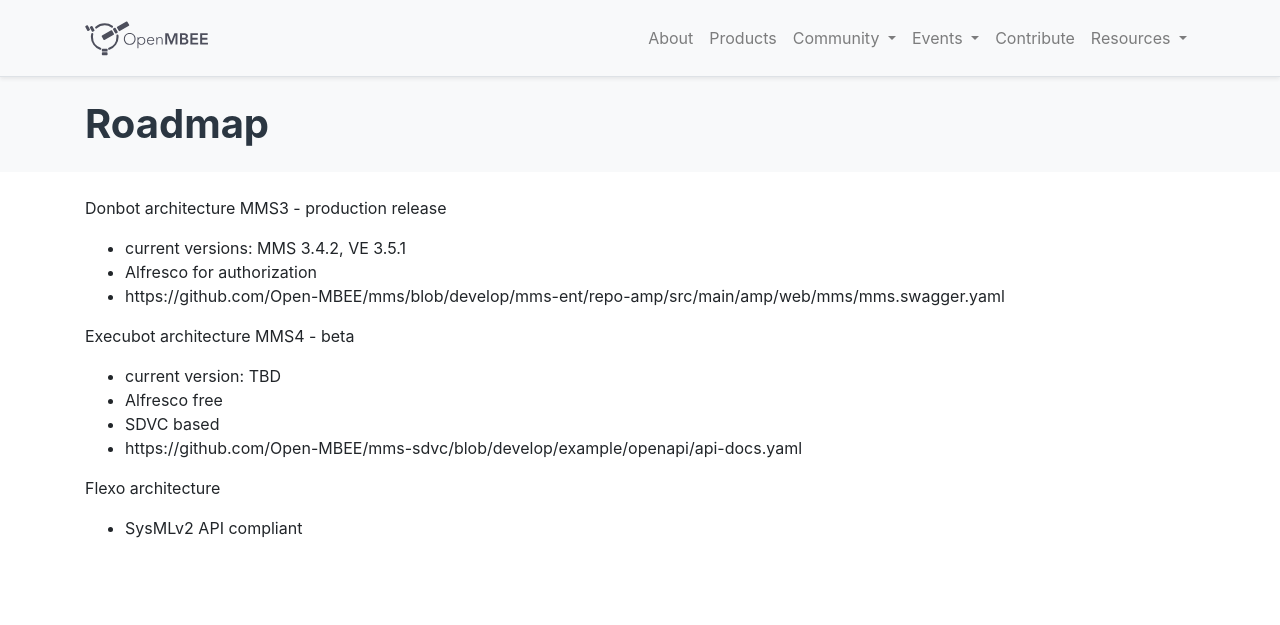
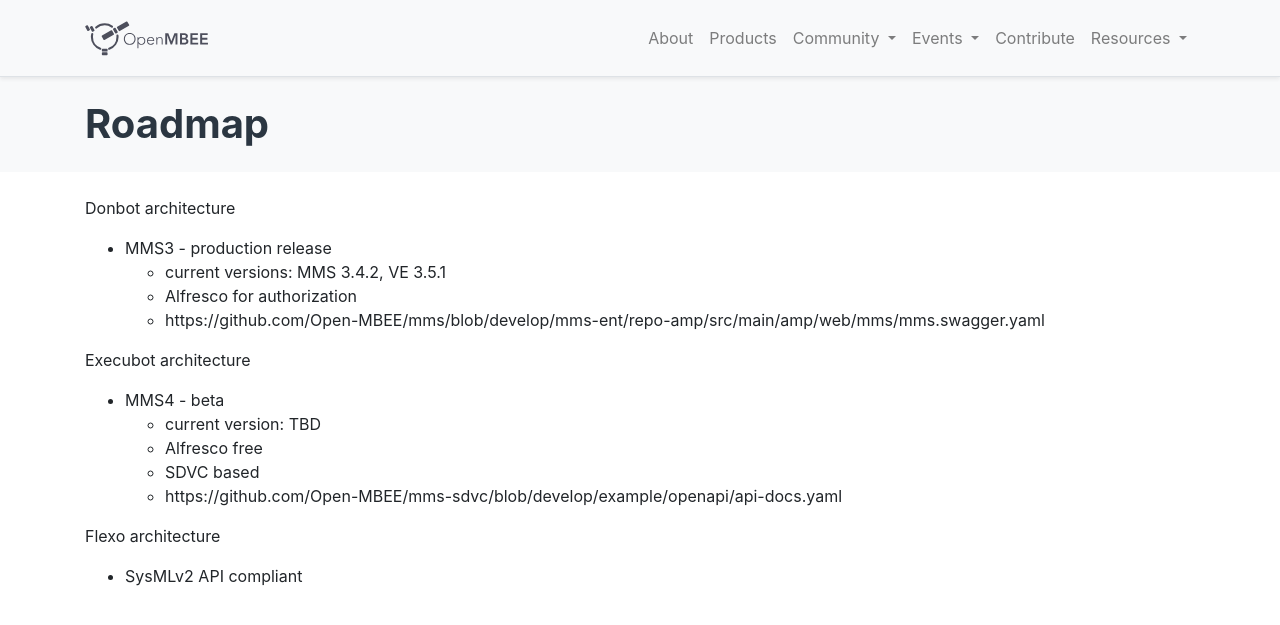
Before and after one commit to Open-MBEE/open-mbee.github.io, a Jekyll site: the page built from pages/community/roadmap.md, in a window 1280 px wide and 900 px high. Shown: the top 625 px of the window. Built offline with Jekyll 4.4.1, drawn with Linux system fonts in a browser that asks for light colours.

```diff
--- a/pages/community/roadmap.md
+++ b/pages/community/roadmap.md
@@ -5,17 +5,19 @@ permalink: roadmap.html
 ---
 
 Donbot architecture
-MMS3 - production release
-* current versions: MMS 3.4.2, VE 3.5.1
-* Alfresco for authorization
-* https://github.com/Open-MBEE/mms/blob/develop/mms-ent/repo-amp/src/main/amp/web/mms/mms.swagger.yaml
+
+* MMS3 - production release
+   * current versions: MMS 3.4.2, VE 3.5.1
+   * Alfresco for authorization
+   * https://github.com/Open-MBEE/mms/blob/develop/mms-ent/repo-amp/src/main/amp/web/mms/mms.swagger.yaml
 
 Execubot architecture
-MMS4 - beta
-* current version: TBD
-* Alfresco free
-* SDVC based
-* https://github.com/Open-MBEE/mms-sdvc/blob/develop/example/openapi/api-docs.yaml
+
+* MMS4 - beta
+   * current version: TBD
+   * Alfresco free
+   * SDVC based
+   * https://github.com/Open-MBEE/mms-sdvc/blob/develop/example/openapi/api-docs.yaml
 
 Flexo architecture
 * SysMLv2 API compliant
```
